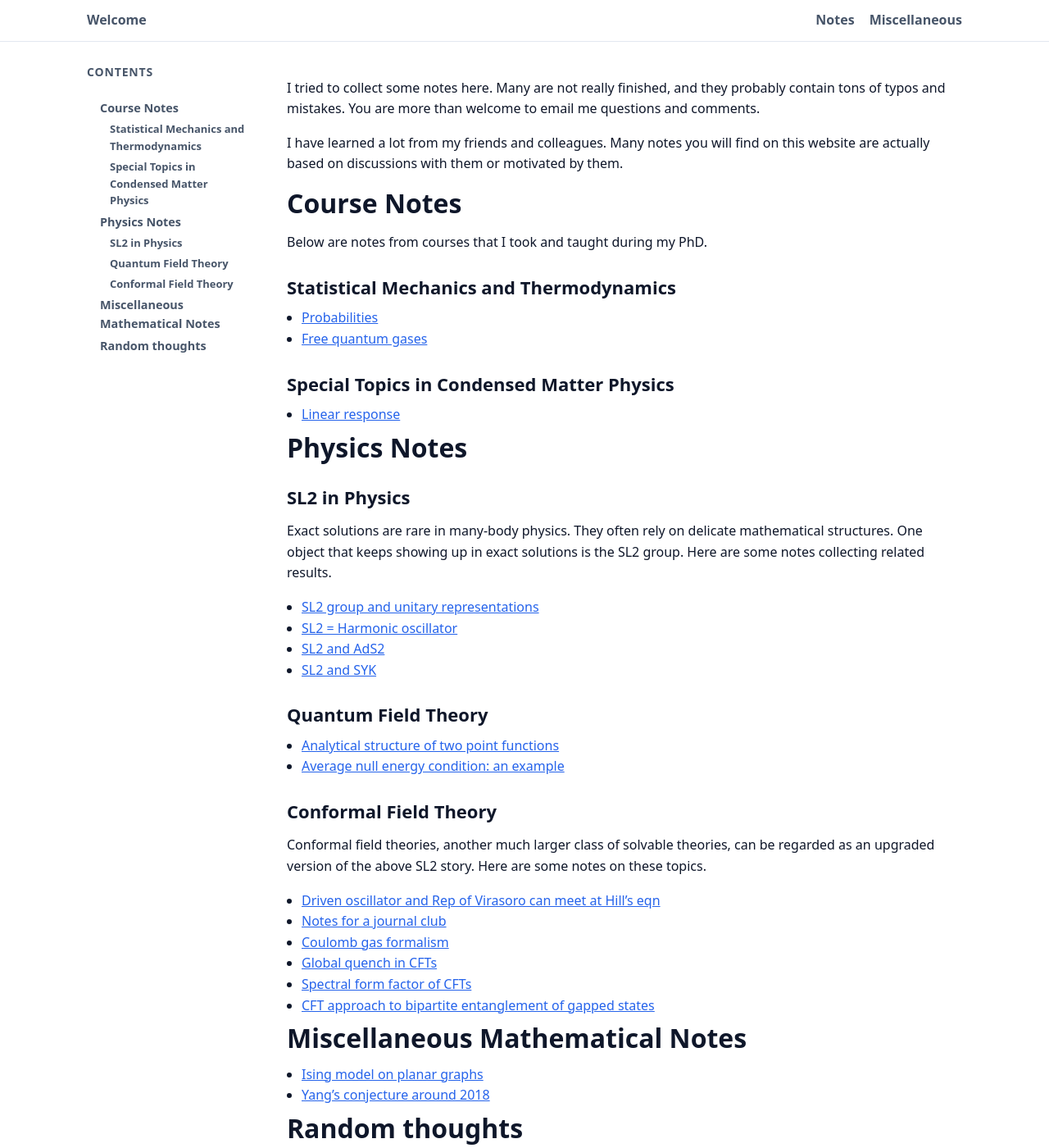
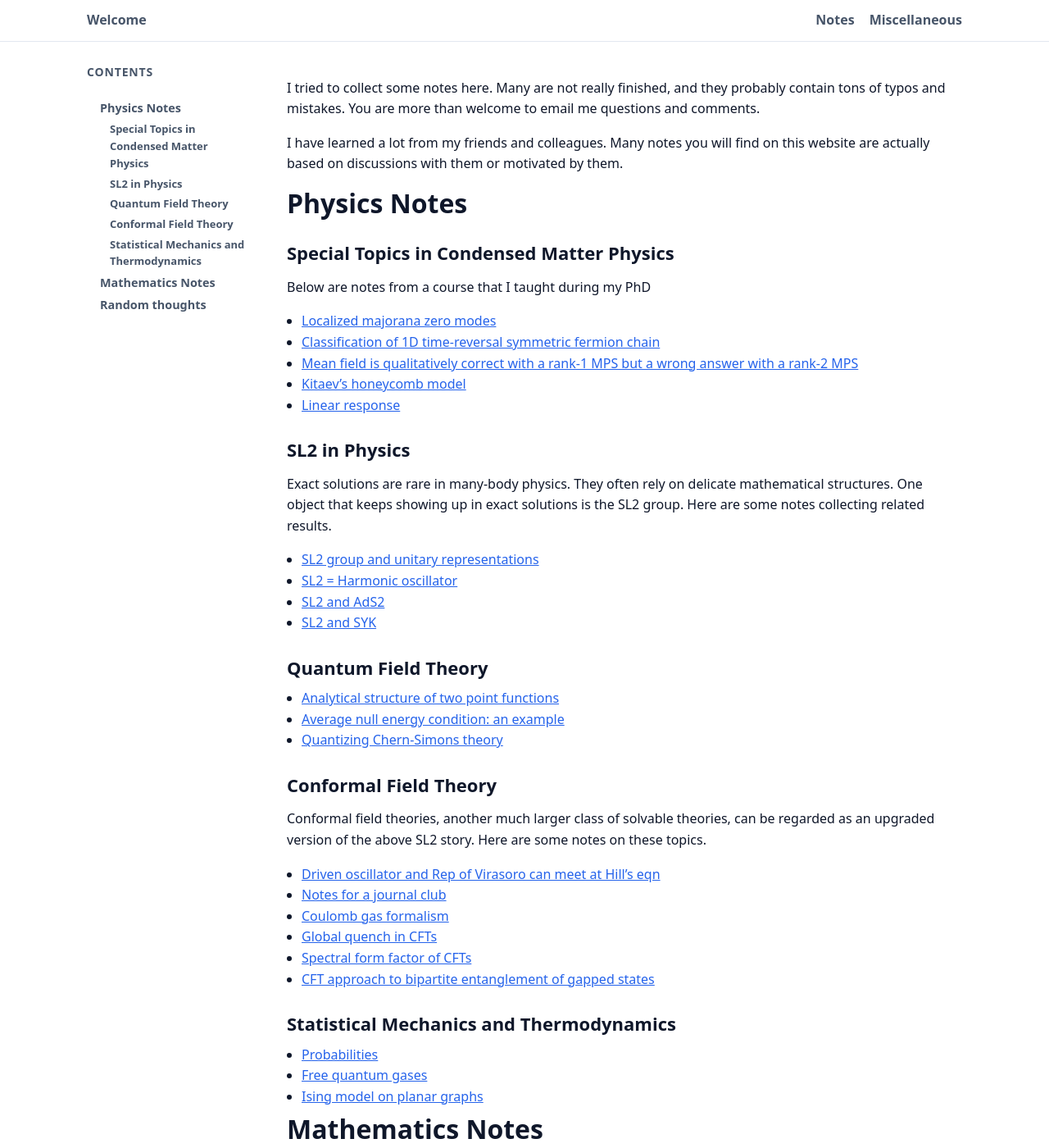
Before and after one commit to ruihuafan/ruihuafan.github.io, a Jekyll site: the page built from notes.md, in a window 1280 px wide and 1400 px high. Shown: the whole window at 82% size. Built offline with Jekyll 4.4.1, drawn with Linux system fonts in a browser that asks for light colours; some of the changed text lies outside the part shown.

Commit message:
add more pdf notes

```diff
--- a/notes.md
+++ b/notes.md
@@ -9,20 +9,17 @@ I tried to collect some notes here. Many are not really finished, and they proba
 
 I have learned a lot from my friends and colleagues. Many notes you will find on this website are actually based on discussions with them or motivated by them.
 
-# Course Notes
-
-Below are notes from courses that I took and taught during my PhD.
-
-## Statistical Mechanics and Thermodynamics
-
-- [Probabilities](/notes/course_notes/probability.pdf)
-- [Free quantum gases](/notes/course_notes/free_quantum_gas.pdf)
+# Physics Notes
 
 ## Special Topics in Condensed Matter Physics
 
+Below are notes from a course that I taught during my PhD
+
+- [Localized majorana zero modes](/notes/course_notes/1D_fermion_classification.pdf)
+- [Classification of 1D time-reversal symmetric fermion chain](/notes/course_notes/1D_TRI_fermion_classification.pdf)
+- [Mean field is qualitatively correct with a rank-1 MPS but a wrong answer with a rank-2 MPS](/notes/course_notes/MPS_meanfield.pdf)
+- [Kitaev's honeycomb model](/notes/course_notes/honeycomb_model.pdf)
 - [Linear response](/notes/course_notes/linear_response.pdf)
-
-# Physics Notes
 
 ## SL2 in Physics
 
@@ -37,6 +34,7 @@ Exact solutions are rare in many-body physics. They often rely on delicate mathe
 
 - [Analytical structure of two point functions](/notes/QFT/2pt_function.pdf)
 - [Average null energy condition: an example](/notes/QFT/ANEC.pdf)
+- [Quantizing Chern-Simons theory](/notes/QFT/QuantizationChernSimons.pdf)
 
 ## Conformal Field Theory
 
@@ -49,10 +47,16 @@ Conformal field theories, another much larger class of solvable theories, can be
 - [Spectral form factor of CFTs](/notes/CFTs/SFF_CFT.pdf)
 - [CFT approach to bipartite entanglement of gapped states](/notes/CFTs/TopoEntanglementCFT.pdf)
 
-# Miscellaneous Mathematical Notes
+## Statistical Mechanics and Thermodynamics
 
+- [Probabilities](/notes/course_notes/probability.pdf)
+- [Free quantum gases](/notes/course_notes/free_quantum_gas.pdf)
 - [Ising model on planar graphs](/notes/random_stuff/ising_on_planar_graphs.pdf)
-- [Yang's conjecture around 2018](/notes/random_stuff/yang_last_conjecture.pdf)
+
+# Mathematics Notes
+
+- [Yang's conjecture around 2018](/notes/random_stuff/yang_last_conjecture.pdf) (When I visited Tsinghua in 2018, Yang was working on a mathematical conjecture and would like a few students to verify it for him. Here is a MMA note stating that conjecture and some numerical tests. It might be related to Lee-Yang zeros.
+)
 
 # Random thoughts
 
```
Also changed, not shown: 7 other files.
